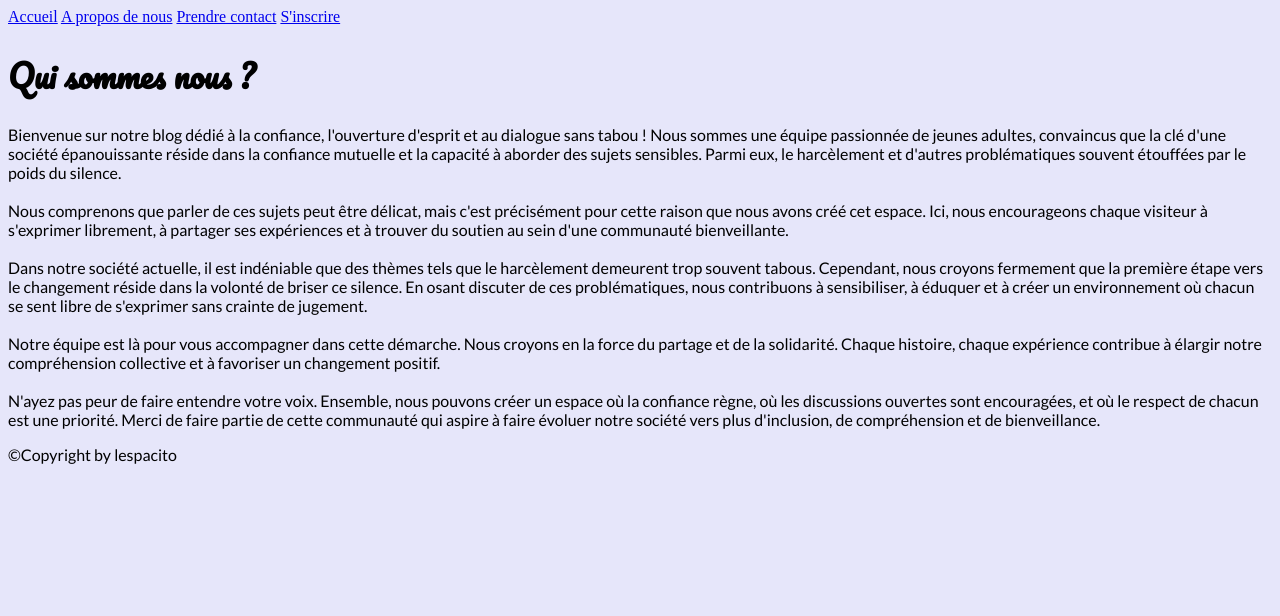
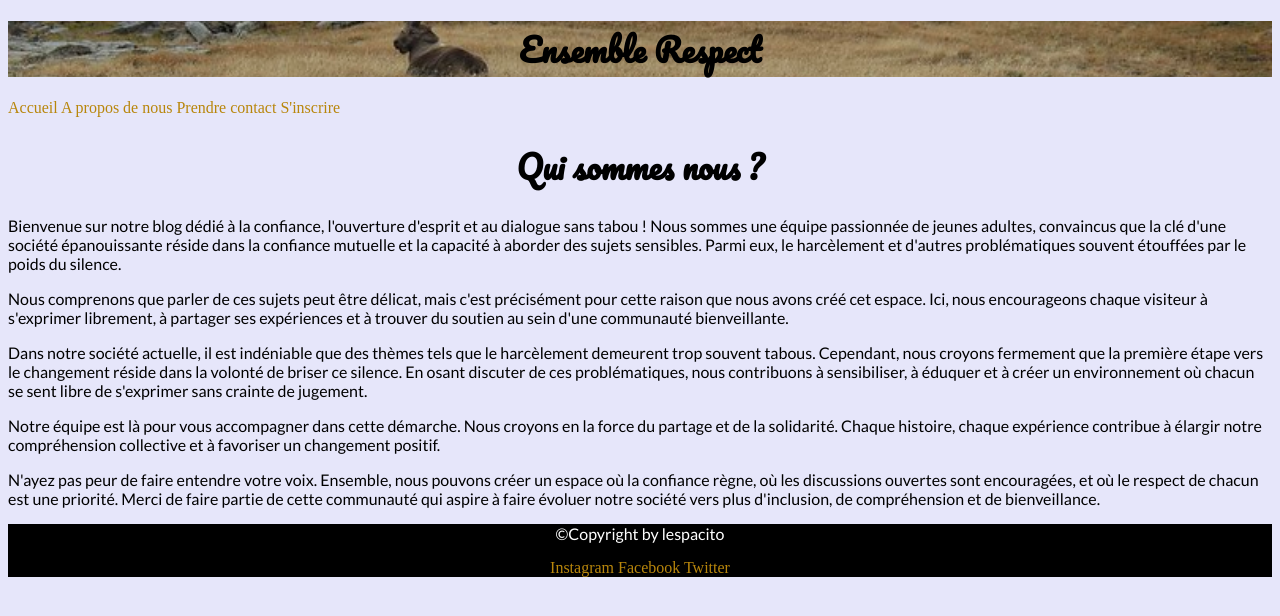
Before and after one commit to lespacito/ensemblerespect, a plain HTML site: page about.html in a window 1280 px wide. Drawn offline with Linux system fonts and the light colour scheme.

Commit message:
Add files via upload

```diff
--- a/about.html
+++ b/about.html
@@ -11,29 +11,40 @@
 	</head>
 	<body>
 		<header>
+			<div class="banner">
+				<h1>Ensemble Respect</h1>
+			</div>
+		</header>
 		<nav>
 			<a href="index.html">Accueil</a>
 			<a href="about.html">A propos de nous</a>
 			<a href="contact.html">Prendre contact</a>
 			<a href="register.html">S'inscrire</a>
 		</nav>
-		</header>
 		<main>
+			<section></section>
 				<h1>Qui sommes nous ?</h1>
 				<p>
-				Bienvenue sur notre blog dédié à la confiance, l'ouverture d'esprit et au dialogue sans tabou ! Nous sommes une équipe passionnée de jeunes adultes, convaincus que la clé d'une société épanouissante réside dans la confiance mutuelle et la capacité à aborder des sujets sensibles. Parmi eux, le harcèlement et d'autres problématiques souvent étouffées par le poids du silence. <br><br>
+				Bienvenue sur notre blog dédié à la confiance, l'ouverture d'esprit et au dialogue sans tabou ! Nous sommes une équipe passionnée de jeunes adultes, convaincus que la clé d'une société épanouissante réside dans la confiance mutuelle et la capacité à aborder des sujets sensibles. Parmi eux, le harcèlement et d'autres problématiques souvent étouffées par le poids du silence.
+				</p>
 
-				Nous comprenons que parler de ces sujets peut être délicat, mais c'est précisément pour cette raison que nous avons créé cet espace. Ici, nous encourageons chaque visiteur à s'exprimer librement, à partager ses expériences et à trouver du soutien au sein d'une communauté bienveillante. <br><br>
+				<p>Nous comprenons que parler de ces sujets peut être délicat, mais c'est précisément pour cette raison que nous avons créé cet espace. Ici, nous encourageons chaque visiteur à s'exprimer librement, à partager ses expériences et à trouver du soutien au sein d'une communauté bienveillante.
+				</p>
 
-				Dans notre société actuelle, il est indéniable que des thèmes tels que le harcèlement demeurent trop souvent tabous. Cependant, nous croyons fermement que la première étape vers le changement réside dans la volonté de briser ce silence. En osant discuter de ces problématiques, nous contribuons à sensibiliser, à éduquer et à créer un environnement où chacun se sent libre de s'exprimer sans crainte de jugement. <br><br>
+				<p>Dans notre société actuelle, il est indéniable que des thèmes tels que le harcèlement demeurent trop souvent tabous. Cependant, nous croyons fermement que la première étape vers le changement réside dans la volonté de briser ce silence. En osant discuter de ces problématiques, nous contribuons à sensibiliser, à éduquer et à créer un environnement où chacun se sent libre de s'exprimer sans crainte de jugement.
+				</p>
 
-				Notre équipe est là pour vous accompagner dans cette démarche. Nous croyons en la force du partage et de la solidarité. Chaque histoire, chaque expérience contribue à élargir notre compréhension collective et à favoriser un changement positif. <br><br>
+				<p>Notre équipe est là pour vous accompagner dans cette démarche. Nous croyons en la force du partage et de la solidarité. Chaque histoire, chaque expérience contribue à élargir notre compréhension collective et à favoriser un changement positif.
+				</p>
 
-				N'ayez pas peur de faire entendre votre voix. Ensemble, nous pouvons créer un espace où la confiance règne, où les discussions ouvertes sont encouragées, et où le respect de chacun est une priorité. Merci de faire partie de cette communauté qui aspire à faire évoluer notre société vers plus d'inclusion, de compréhension et de bienveillance.
+				<p>N'ayez pas peur de faire entendre votre voix. Ensemble, nous pouvons créer un espace où la confiance règne, où les discussions ouvertes sont encouragées, et où le respect de chacun est une priorité. Merci de faire partie de cette communauté qui aspire à faire évoluer notre société vers plus d'inclusion, de compréhension et de bienveillance.
 				</p>
 		</main>
 		<footer>
 			<p>©Copyright by lespacito</p>
+			<a href="https://www.instagram.com">Instagram</a>
+			<a href="https://www.facebook.com">Facebook</a>
+			<a href="https://www.twitter.com">Twitter</a>
 		</footer>
 	</body>
 </html>
--- a/register.html
+++ b/register.html
@@ -10,21 +10,29 @@
 	</head>
 	<body>
 		<header>
+			<div class="banner">
+				<h1>Ensemble Respect</h1>
+			</div>
+		</header>
 		<nav>
 			<a href="index.html">Accueil</a>
 			<a href="about.html">A propos de nous</a>
 			<a href="contact.html">Prendre contact</a>
 			<a href="register.html">S'inscrire</a>
 		</nav>
-		</header>
 		<main>
+			<section>
 				<h1>Inscription !</h1>
 
-			<p>Lorem ipsum, dolor sit amet, consectetur adipisicing elit. Expedita fugiat, omnis accusantium. Odit voluptatibus voluptatum quae quos ut molestiae quis possimus ipsum debitis pariatur, temporibus praesentium nemo saepe optio asperiores.</p>
+				<p>Lorem ipsum, dolor sit amet, consectetur adipisicing elit. Expedita fugiat, omnis accusantium. Odit voluptatibus voluptatum quae quos ut molestiae quis possimus ipsum debitis pariatur, temporibus praesentium nemo saepe optio asperiores.
+				</p>
+			</section>
 		</main>
 		<footer>
 			<p>©Copyright by lespacito</p>
+			<a href="https://www.instagram.com">Instagram</a>
+			<a href="https://www.facebook.com">Facebook</a>
+			<a href="https://www.twitter.com">Twitter</a>
 		</footer>
 	</body>
-	<script src="https://cdn.jsdelivr.net/npm/bootstrap@5.3.2/dist/js/bootstrap.min.js" ></script>
 </html>
--- a/style.css
+++ b/style.css
@@ -1,4 +1,20 @@
 @import url('https://fonts.googleapis.com/css2?family=Lato&family=Pacifico&display=swap');
+
+
+a{
+	text-decoration: none;
+	color: darkgoldenrod;
+}
+
+a:hover{
+	color: #6a53d2;
+}
+
+.banner{
+	background-image: url('respect.jpg');
+	background-size: cover;
+	background-position: center;
+}
 
 body{
 	/*background-color: #6ec7da;*/
@@ -7,8 +23,15 @@ body{
 
 h1{
 	font-family: 'Pacifico', cursive;
+	text-align: center;
 }
 
 p{
 	font-family: 'Lato', sans-serif;
 }
+
+footer{
+	color: white;
+	background-color: black;
+	text-align: center;
+}
```
Also changed, not shown: contact.html (+9 -1 lines), index.html (+17 -8 lines), respect.jpg (added). Lines whose indentation alone changed are shown as unchanged.
